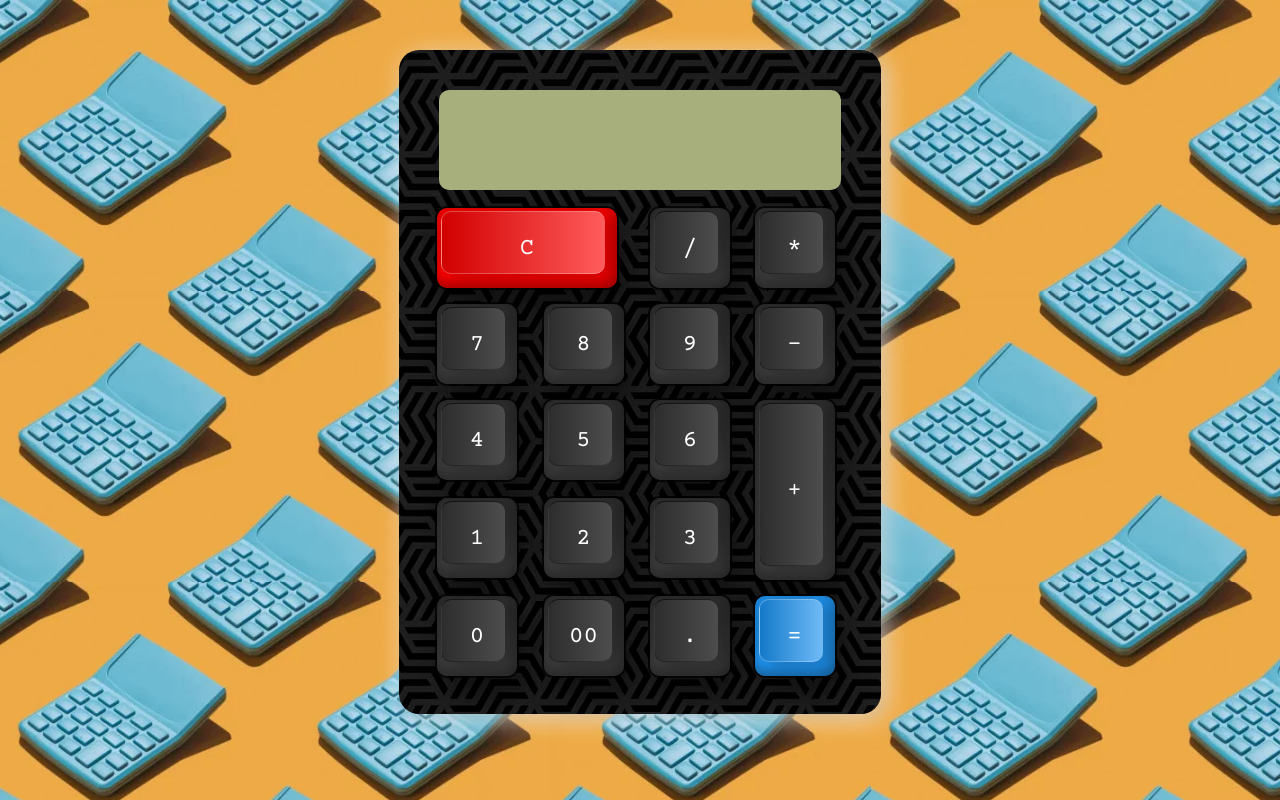
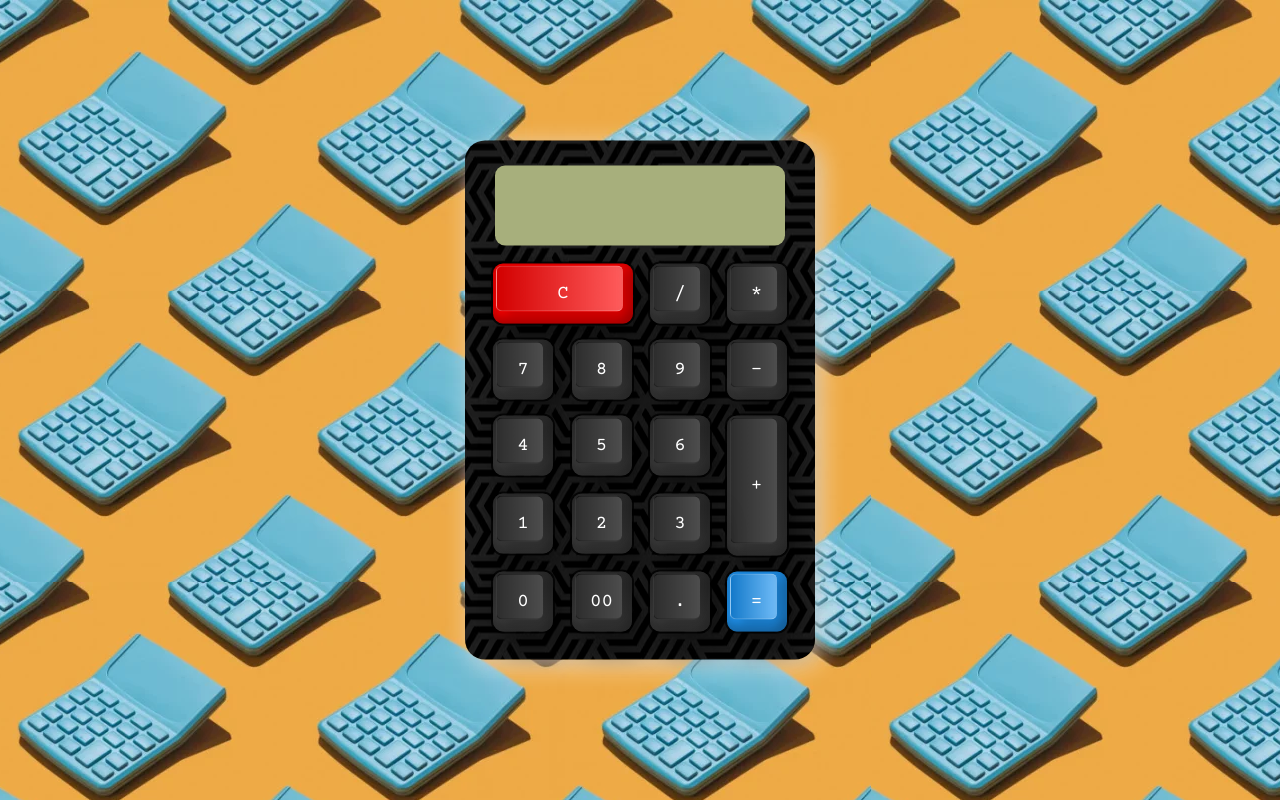
Before and after one commit to RaviKiran25052/LGM-Task-4, a plain HTML site: page index.html in a window 1280 px wide. Drawn offline with nearby package versions, Linux system fonts and the light colour scheme.

Commit message:
positioned centered

```diff
--- a/style.css
+++ b/style.css
@@ -8,14 +8,16 @@ body {
   display: flex;
   justify-content: center;
   background-image: url('bg2.png');
-  /* background-size: cover; */
 }
 .container {
-  position: relative;
-  min-width: 300px;
-  min-height: 400px;
-  margin: 50px 30px;
-  padding: 40px 30px 30px;
+  position: absolute;
+  top: 50%;
+  left: 50%;
+  transform: translate(-50%, -50%);
+  max-width: 350px;
+  max-height: 550px;
+  padding: 20px;
+  padding-top: 25px;
   border-radius: 20px;
   background-image: url('cal.png');
   box-shadow: 5px 5px 15px rgba(0, 0, 0, 0.1), 5px 5px 25px #fffb;
@@ -24,10 +26,10 @@ body {
   color: #fff;
   position: relative;
   display: grid;
-  width: 80px;
+  width: 60px;
   place-items: center;
   margin: 8px;
-  height: 80px;
+  height: 60px;
   background: linear-gradient(180deg, #2f2f2f, #3f3f3f);
   box-shadow: inset -8px 0 8px rgba(0, 0, 0, 0.15),
     inset 0 -8px 8px rgba(0, 0, 0, 0.25), 0 0 0 2px rgba(0, 0, 0, 0.75),
@@ -43,11 +45,11 @@ body {
 .calculator span::before {
   content: "";
   position: absolute;
-  top: 3px;
-  left: 4px;
-  bottom: 14px;
-  right: 12px;
-  border-radius: 10px;
+  top: 2px;
+  left: 3px;
+  bottom: 12px;
+  right: 10px;
+  border-radius: 6px;
   background: linear-gradient(90deg, #2d2d2d, #4d4d4d);
   box-shadow: -5px -5px 15px rgba(0, 0, 0, 0.1),
     10px 5px 10px rgba(0, 0, 0, 0.15);
@@ -58,7 +60,7 @@ body {
 .calculator span i {
   position: relative;
   font-style: normal;
-  font-size: 1.5em;
+  font-size: 1.2em;
   text-transform: uppercase;
 }
 .calculator {
@@ -68,7 +70,7 @@ body {
 .calculator .value {
   position: relative;
   grid-column: span 4;
-  height: 100px;
+  height: 80px;
   width: calc(100% - 20px);
   left: 10px;
   border: none;
@@ -78,11 +80,11 @@ body {
   border-radius: 10px;
   text-align: right;
   padding: 10px;
-  font-size: 2em;
+  font-size: 1.5em;
 }
 .calculator .clear {
   grid-column: span 2;
-  width: 180px;
+  width: 140px;
   background: #f00;
 }
 .calculator .clear::before {
@@ -93,7 +95,7 @@ body {
 }
 .calculator .plus {
   grid-row: span 2;
-  height: 180px;
+  height: 140px;
 }
 .calculator .equal {
   background: #2196f3;
```
